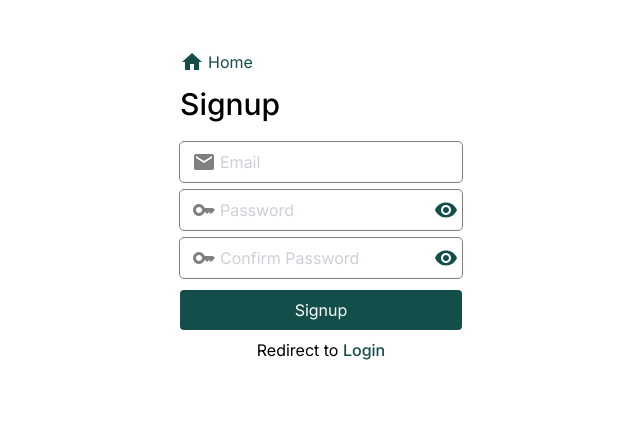
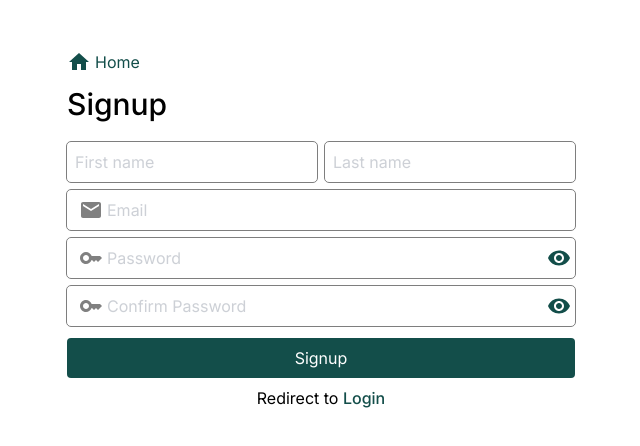
Before and after one commit to erxon/next_skeleton, a Next.js app: page /auth/signup in a window 1280 px wide. Shown: the top 446 px of the page, without its empty margins (319-959 px from the left). Built offline with nearby package versions, Linux system fonts and the light colour scheme; no server answers.

Commit message:
add first name and last name

```diff
--- a/src/app/lib/actions.ts
+++ b/src/app/lib/actions.ts
@@ -13,6 +13,8 @@ dbConnect().then(() => {
 export async function createUser(formData: FormData) {
 
   const user = new User({
+    firstName: formData.get("firstName"),
+    lastName: formData.get("lastName"),
     email: formData.get("email"),
     password: formData.get("password"),
   });
--- a/src/app/lib/models/User.ts
+++ b/src/app/lib/models/User.ts
@@ -3,11 +3,15 @@ import mongoose from "mongoose";
 const { Schema } = mongoose;
 
 export interface Users extends mongoose.Document {
+  firstName: String,
+  lastName: String,
   email: String,
   password: String
 }
 
 const userSchema = new Schema<Users>({
+  firstName: String,
+  lastName: String,
   email: String,
   password: String,
 });
--- a/src/app/ui/auth/signup-form.tsx
+++ b/src/app/ui/auth/signup-form.tsx
@@ -17,13 +17,27 @@ export default function SignupForm() {
     <>
       <form action={createUser}>
         <div className="flex flex-col">
+          <div className="flex mb-2 ">
+            <input
+              className="mr-2 p-2 outline outline-1 opacity-50 rounded focus:outline-teal-900 focus:outline-2 focus:opacity-100"
+              name="firstName"
+              type="text"
+              placeholder="First name"
+            />
+            <input
+              className="p-2 outline outline-1 opacity-50 rounded focus:outline-teal-900 focus:outline-2 focus:opacity-100"
+              name="lastName"
+              type="text"
+              placeholder="Last name"
+            />
+          </div>
           <div className="relative">
             <EmailIcon className="pointer-events-none absolute top-5 left-1 transform -translate-y-1/2 left-3" />
             <input
               name="email"
               type="email"
               placeholder="Email"
-              className="mb-2 p-2 pl-10 outline outline-1 opacity-50 rounded focus:outline-teal-900 focus:outline-2 focus:opacity-100"
+              className="w-full mb-2 p-2 pl-10 outline outline-1 opacity-50 rounded focus:outline-teal-900 focus:outline-2 focus:opacity-100"
             />
           </div>
 
@@ -66,7 +80,12 @@ export default function SignupForm() {
               className="peer w-full block p-2 pl-10 appearance-none outline outline-1 opacity-50 rounded focus:outline-teal-900 focus:outline-2 focus:opacity-100"
             />
             <button
-              onClick={() => setShowPassword({confirmPassword: !showPassword.confirmPassword, password: showPassword.password})}
+              onClick={() =>
+                setShowPassword({
+                  confirmPassword: !showPassword.confirmPassword,
+                  password: showPassword.password,
+                })
+              }
               type="button"
               className="absolute right-1 bottom-2"
             >
--- a/src/app/ui/users/user.tsx
+++ b/src/app/ui/users/user.tsx
@@ -4,7 +4,7 @@ import Link from "next/link";
 export default function User({ email, id }: { email: string; id: string }) {
   return (
     <>
-      <div className="flex items-center p-2 outline outline-1 w-80">
+      <div className="flex items-center p-2 outline outline-1 w-80 mb-2">
         <p className="mr-2 w-full">{email}</p>
         <Link
           className="text-teal-900 text-sm font-semibold flex items-center"
--- a/src/app/welcome/[id]/page.tsx
+++ b/src/app/welcome/[id]/page.tsx
@@ -1,5 +1,6 @@
 import { fetchUserById } from "@/app/lib/data";
 import { notFound } from "next/navigation";
+import Link from "next/link";
 
 export default async function Page({ params }: { params: { id: string } }) {
   const user = await fetchUserById(params.id);
@@ -8,12 +9,14 @@ export default async function Page({ params }: { params: { id: string } }) {
     notFound();
   }
 
-  const { email, password } = user;
+  const { email, firstName, lastName } = user;
 
   return (
     <>
-      <div className="w-fit mx-auto mt-12">
+      <div className="w-1/2 mx-auto mt-12">
+        <Link href="/welcome" className="text-teal-900 font-medium">Back</Link>
         <h1 className="mb-2 font-medium">User</h1>
+        <p>{firstName} {lastName}</p>
         <p>{email}</p>
       </div>
     </>
```
